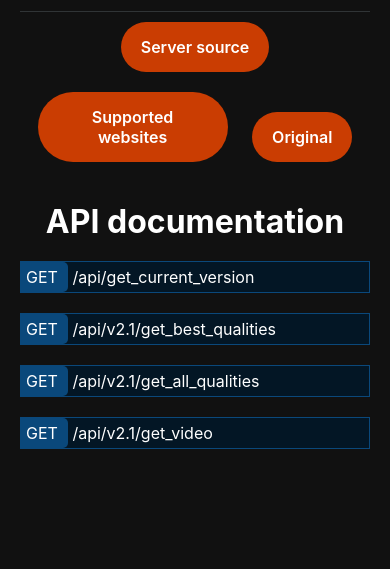
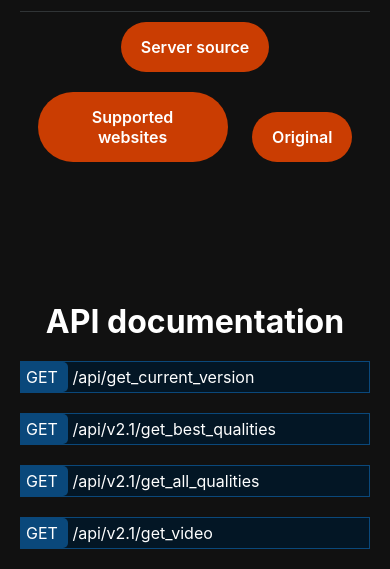
Before and after one commit to Nixuge/mediagrabber, a Flask app: page /index in a window 390 px wide. Shown: the part 1005-1574 px from the top of the page. Before the commit the page ends 1454 px from the top, so only its background shows below. Run offline with Flask 2, Linux system fonts and the light colour scheme.

Commit message:
Quick fix

```diff
--- a/templates/index.html
+++ b/templates/index.html
@@ -293,7 +293,13 @@
             right: 0;
         }
     }
+    @media only screen and (max-width: 1000px) {
+        .api {
+            padding-top: 100px;
+        }
 
+
+    }
     .centered>*>*,
     .centered>*,
     .centered {
```
